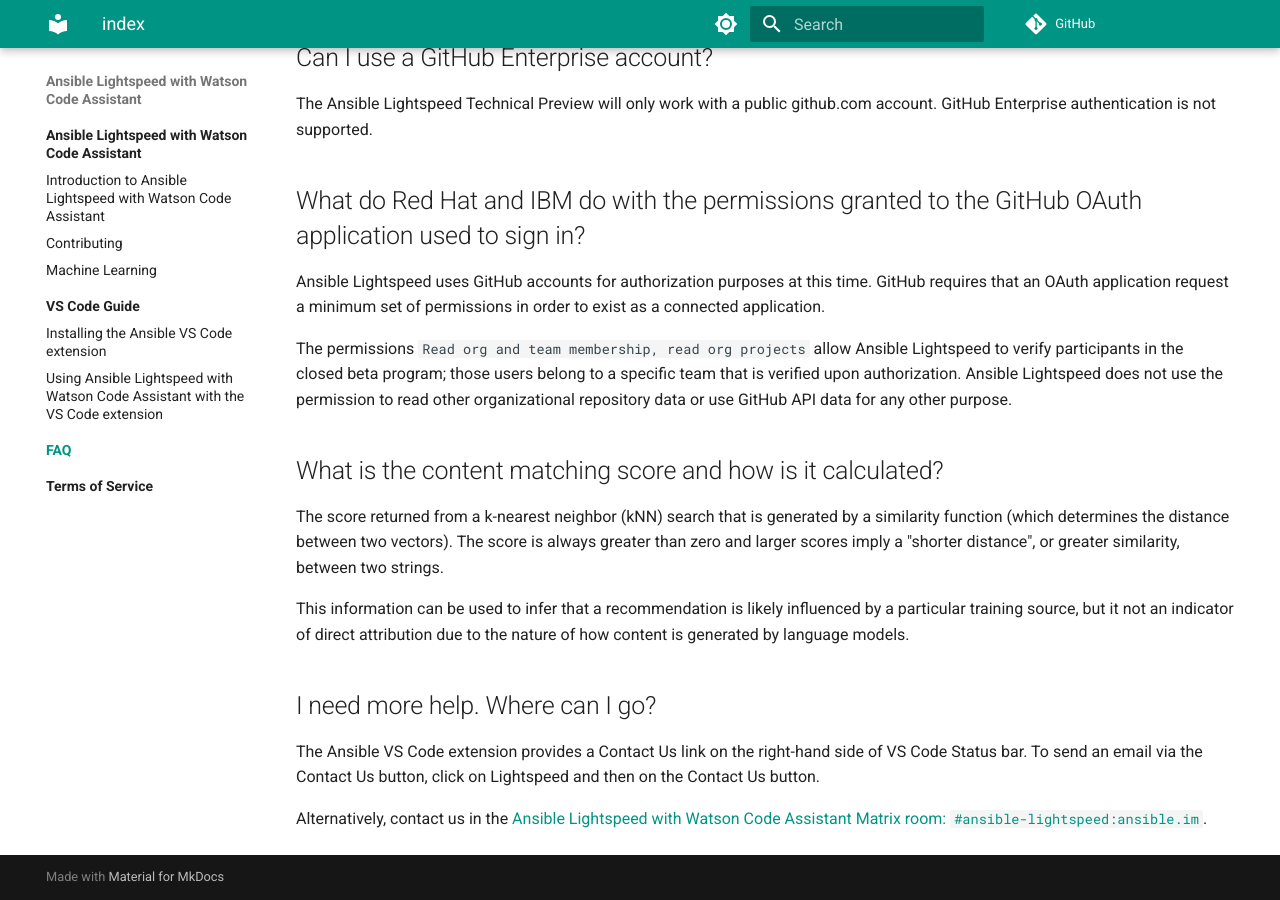
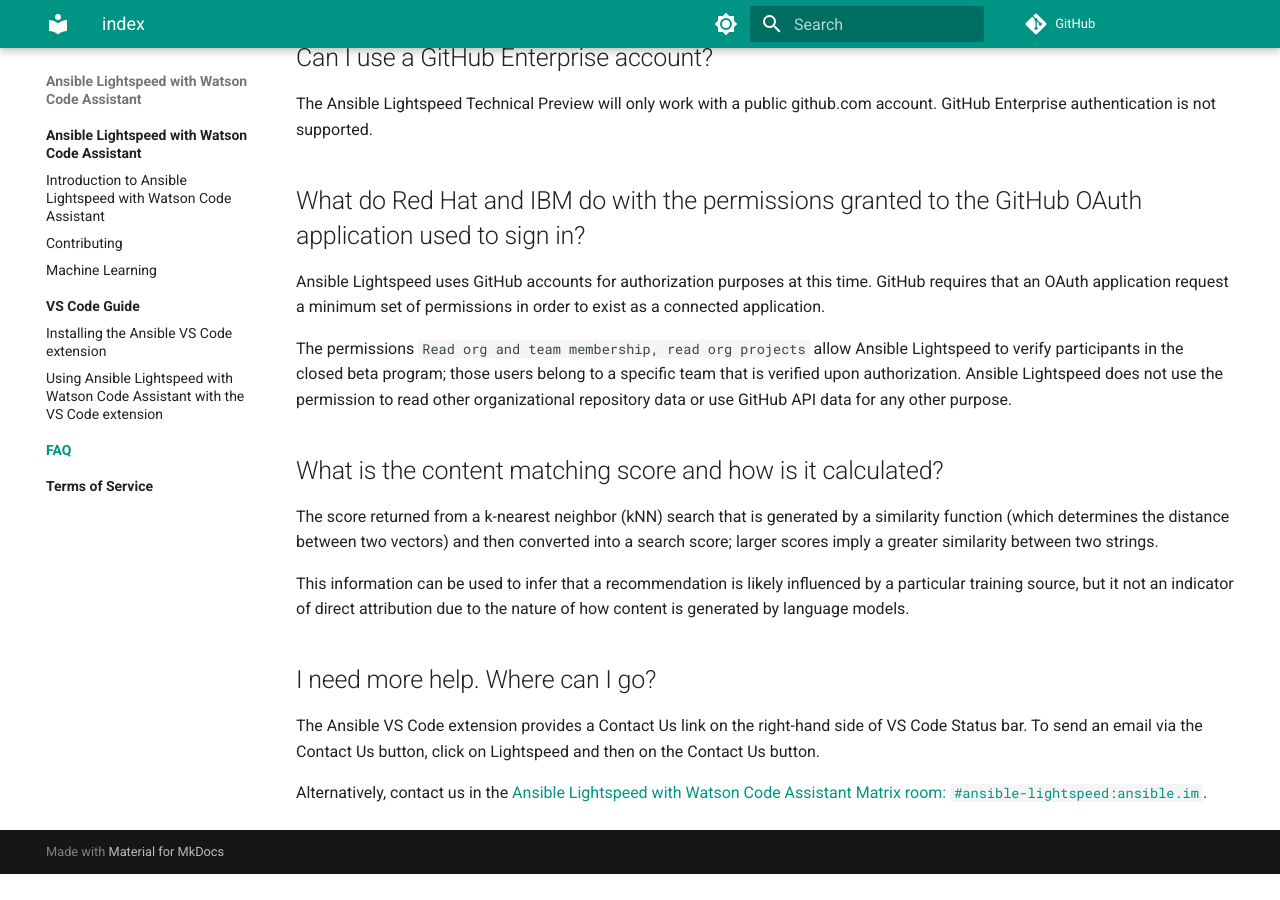
Before and after one commit to ansible/ansible-lightspeed, an MkDocs documentation site: the page built from docs/faq/index.md, in a window 1280 px wide and 900 px high, scrolled down 3359 px. Built offline with MkDocs 1.6.1 and Material for MkDocs 9.7.7, drawn with Linux system fonts in a browser that asks for light colours; comment, search, counter and statistics services are not loaded; after the commit the page ends 4233 px from its top, so only the background shows below that.

Commit message:
Language update
Update the wording to describe matching.

Co-authored-by: Richard Gebhardt <gebhardtr@redhat.com>

```diff
--- a/docs/faq/index.md
+++ b/docs/faq/index.md
@@ -119,7 +119,7 @@ The permissions `Read org and team membership, read org projects` allow Ansible
 
 ## What is the content matching score and how is it calculated?
 
-The score returned from a k-nearest neighbor (kNN) search that is generated by a similarity function (which determines the distance between two vectors). The score is always greater than zero and larger scores imply a "shorter distance", or greater similarity, between two strings.
+The score returned from a k-nearest neighbor (kNN) search that is generated by a similarity function (which determines the distance between two vectors) and then converted into a search score; larger scores imply a greater similarity between two strings.
 
 This information can be used to infer that a recommendation is likely influenced by a particular training source, but it not an indicator of direct attribution due to the nature of how content is generated by language models.
 
```
